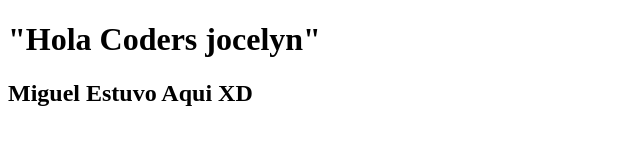
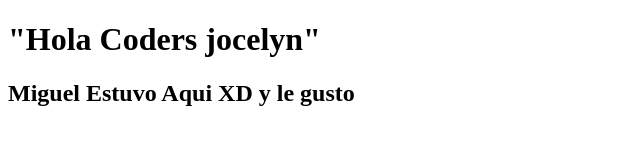
Before and after one commit to Ronrook/EjercicioGit, a plain HTML site: page index.html in a window 1280 px wide. Shown: the whole page, without its empty margins (0-640 px from the left). Drawn offline with Linux system fonts and the light colour scheme.

Commit message:
Commit Miguel 2

```diff
--- a/index.html
+++ b/index.html
@@ -8,7 +8,7 @@
 </head>
 <body>
     <h1>"Hola Coders jocelyn"</h1>
-    <h2> Miguel Estuvo Aqui XD</h2>
+    <h2> Miguel Estuvo Aqui XD y le gusto</h2>
 
 </body>
 </html>
```
